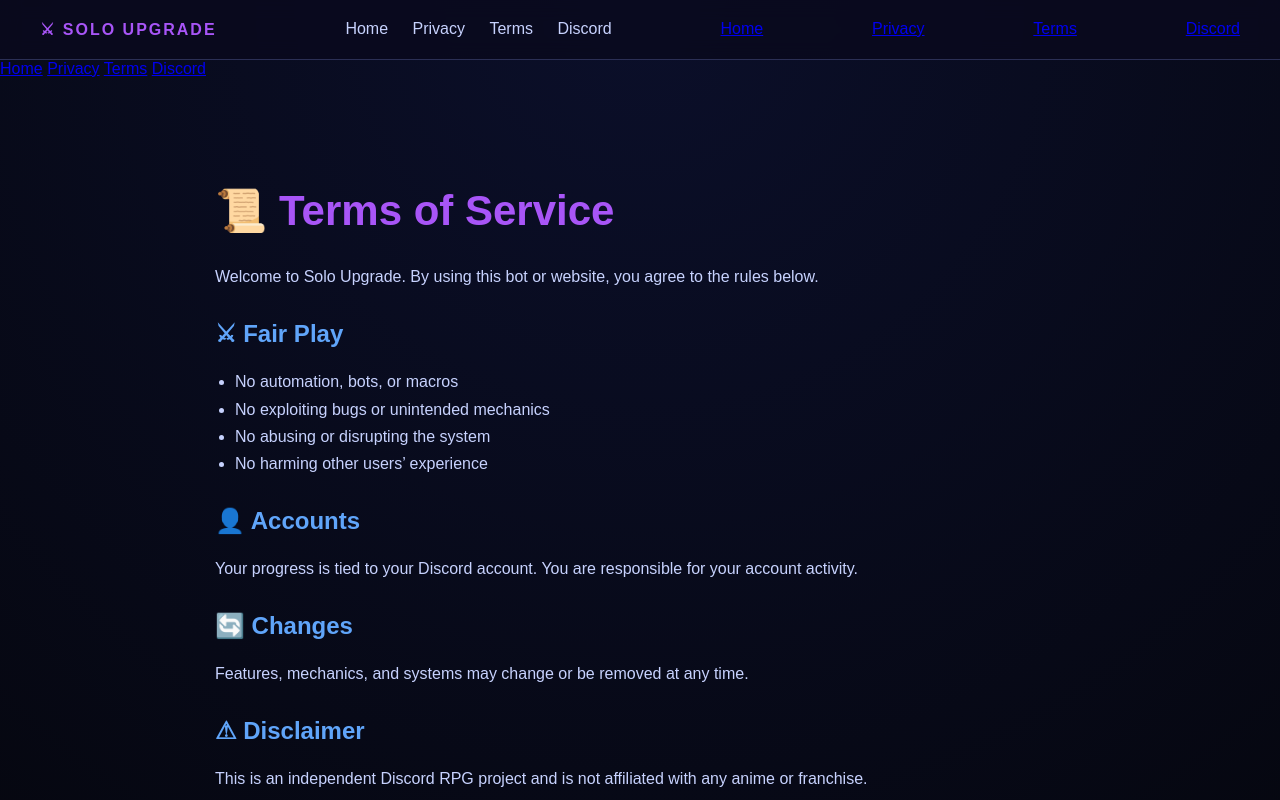
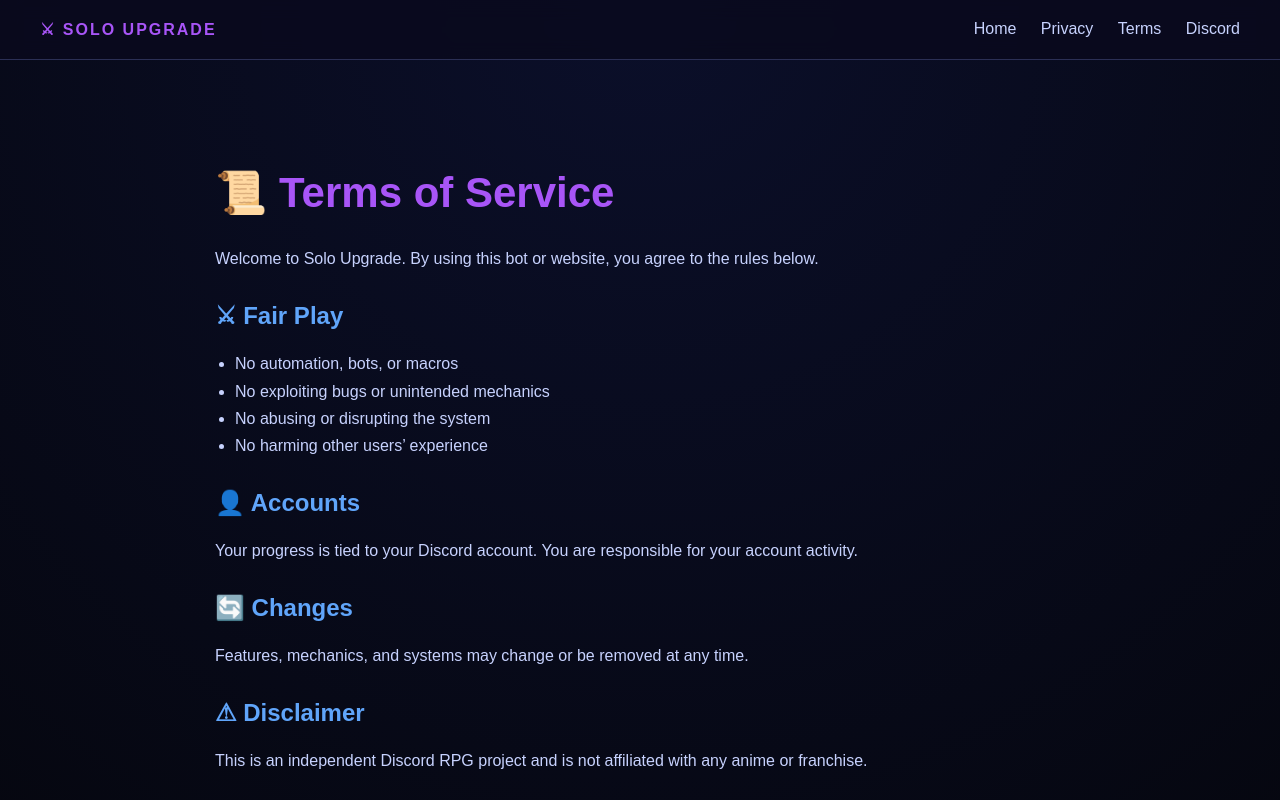
Before and after one commit to Cocahkola/solo-upgrade-site, a plain HTML site: page terms/index.html in a window 1280 px wide. Shown: the top 800 px of the page. Drawn offline with Linux system fonts and the light colour scheme.

Commit message:
Update index.html

```diff
--- a/terms/index.html
+++ b/terms/index.html
@@ -80,23 +80,14 @@ footer {
 <body>
 
 <!-- NAVBAR -->
+<!-- NAVBAR -->
 <div class="navbar">
   <div class="logo">⚔ SOLO UPGRADE</div>
 
   <div class="links">
-  <a href="/solo-upgrade-site/">Home</a>
-  <a href="/solo-upgrade-site/privacy/">Privacy</a>
-  <a href="/solo-upgrade-site/terms/">Terms</a>
-  <a href="https://discord.gg/NCNstFVwKG" target="_blank">Discord</a>
-</div>
-  <a href="/solo-upgrade-site/">Home</a>
-  <a href="/solo-upgrade-site/privacy/">Privacy</a>
-  <a href="/solo-upgrade-site/terms/">Terms</a>
-  <a href="https://discord.gg/NCNstFVwKG" target="_blank">Discord</a>
-</div>
-    <a href="/">Home</a>
-    <a href="/privacy/">Privacy</a>
-    <a href="/terms/">Terms</a>
+    <a href="/solo-upgrade-site/">Home</a>
+    <a href="/solo-upgrade-site/privacy/">Privacy</a>
+    <a href="/solo-upgrade-site/terms/">Terms</a>
     <a href="https://discord.gg/NCNstFVwKG" target="_blank">Discord</a>
   </div>
 </div>
```
